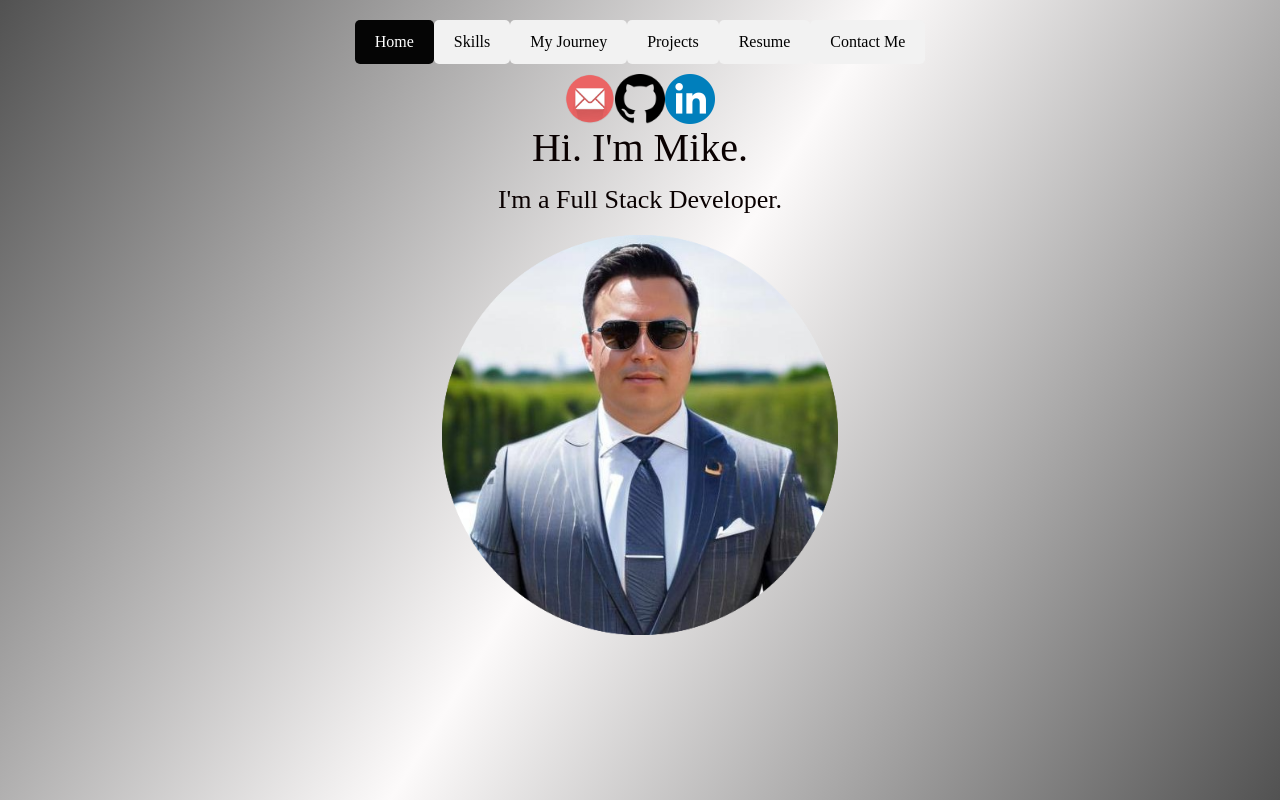
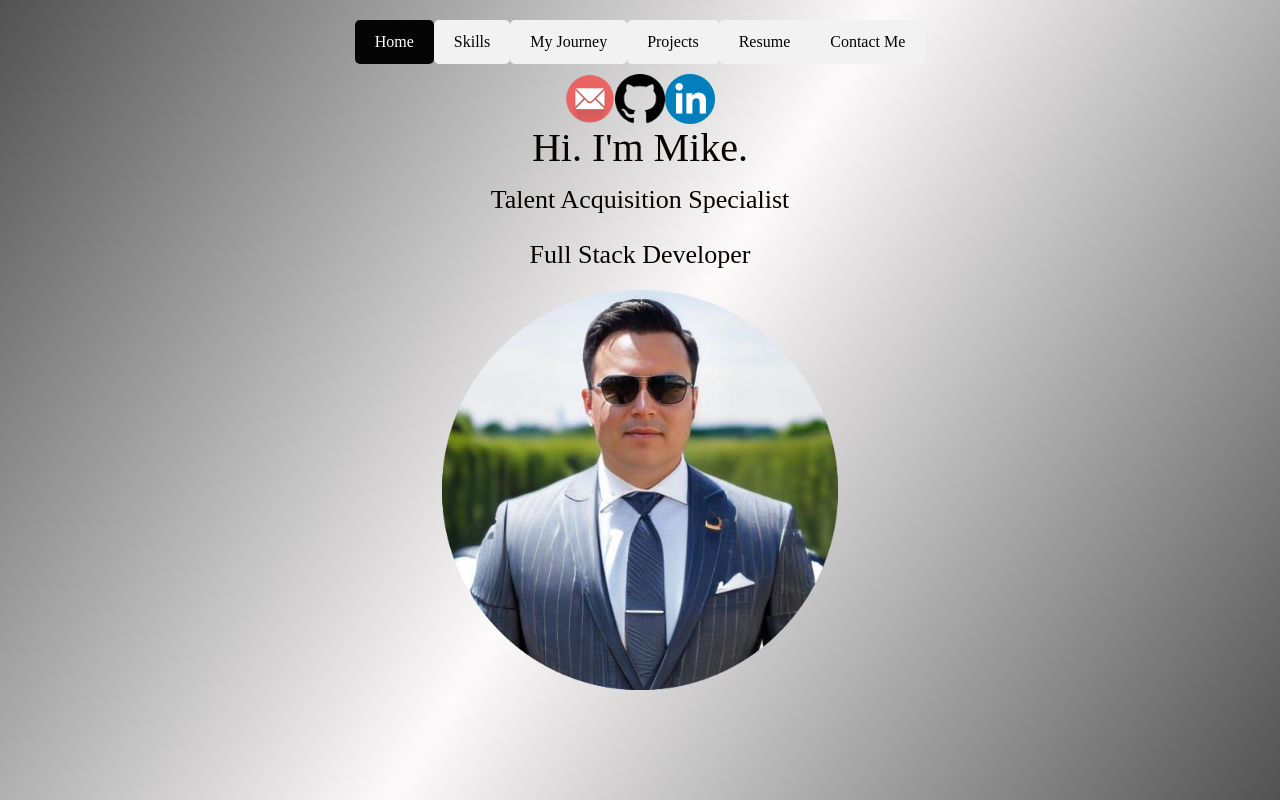
Before and after one commit to Mikechavo/Mikechavo, a React (Create React App) app: page / in a window 1280 px wide. Built offline with nearby package versions, Linux system fonts and the light colour scheme.

Commit message:
Update TA still working on updates on skills in TA

```diff
--- a/src/components/HomePage.js
+++ b/src/components/HomePage.js
@@ -26,7 +26,8 @@ const HomePage = () => {
           {/* </section> */}
           <div >
           <h1>Hi. I'm Mike.</h1>
-          <p>I'm a Full Stack Developer.</p>
+          <p>Talent Acquisition Specialist</p>
+          <p>Full Stack Developer</p>
         </div>
 
         <a>
```
Also changed, not shown: 7 other files (tests, documents, lock files or other folders).
